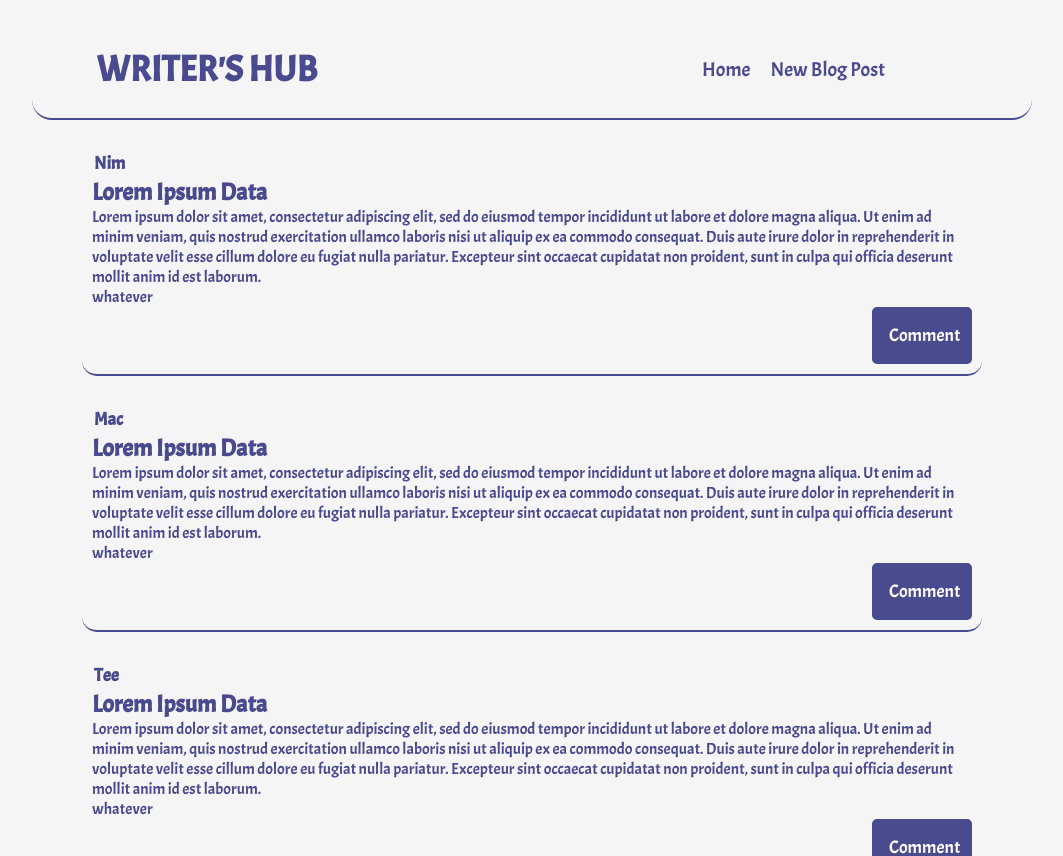
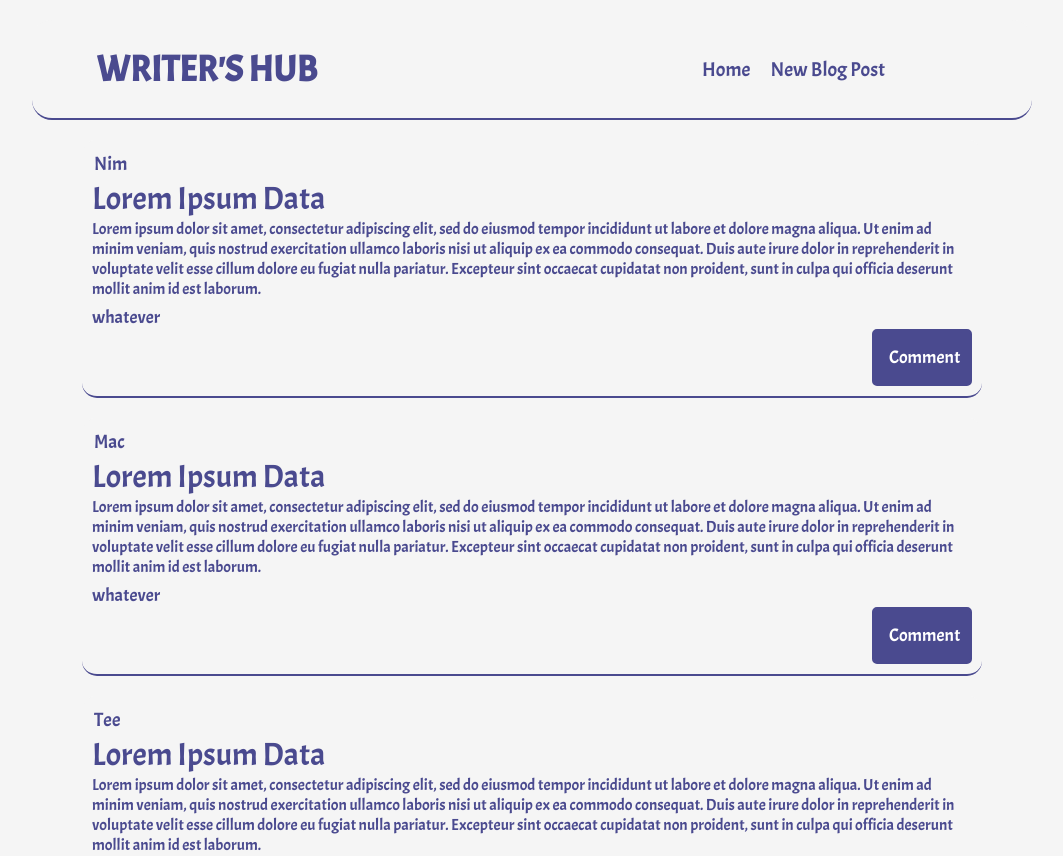
Before and after one commit to Neemahj/simple_blogsite, a React (Create React App) app: page / in a window 1280 px wide. Shown: the top 856 px of the page, without its empty margins (108-1171 px from the left). Built offline with nearby package versions, Linux system fonts and the light colour scheme.

Commit message:
Updated changes in  PR #2

```diff
--- a/src/App.css
+++ b/src/App.css
@@ -5,6 +5,7 @@
   box-sizing: border-box;
   width: 100%;
   background-color: whitesmoke;
+  font-family: 'Acme', sans-serif;
 }
 
 nav{
@@ -26,14 +27,14 @@ nav{
   text-align: center;
   margin-right: 300px;
   font-size: x-large;
-  font-family: 'Acme', sans-serif;
+  font-family: inherit;
   color:rgb(74, 74, 143);
 }
 
 .nav-items a{
   text-decoration: none;
   margin-left: 20px;
-  font-family: 'Acme', sans-serif;
+  font-family: inherit;
   font-size: 20px;
   color:rgb(74, 74, 143)
 }
@@ -47,7 +48,7 @@ form{
 }
 
 label{
-  font-family: 'Acme', sans-serif;
+  font-family: inherit;
   font-size: large;
   color:rgb(74, 74, 143);
 }
@@ -73,7 +74,7 @@ button.submit-post{
   border: 2px solid rgb(74, 74, 143);
   padding: 10px;
   font-size: large;
-  font-family: 'Acme', sans-serif;
+  font-family: inherit;
   background-color: rgb(74, 74, 143);
   border-radius: 5px;
   color: white;
@@ -85,15 +86,24 @@ button.submit-post{
   max-width: 900px;
   margin: 20px auto;
   padding: 10px;
-  font-family: 'Acme', sans-serif;
+  font-family: inherit;
   color:rgb(74, 74, 143);
   border-radius: 15px;
   display: flex;
   flex-direction: column;
 }
 
-#p-author{
+.p-author{
   padding: 2px;
+  font-size: larger;
+}
+
+.p-title{
+  font-size: xx-large;
+}
+
+.p-comment{
+  margin-top: 7px;
   font-size: large;
 }
 
@@ -103,7 +113,7 @@ button.submit-comment{
   max-width: 100px;
   align-self: end;
   font-size: large;
-  font-family: 'Acme', sans-serif;
+  font-family: inherit;
   background-color: rgb(74, 74, 143);
   border-radius: 5px;
   color: white;
--- a/src/Components/BlogPage.js
+++ b/src/Components/BlogPage.js
@@ -7,10 +7,10 @@ const BlogPage = () => {
       {BlogPosts.map((blogPost) =>{
         return(
           <div className="blog-content">
-            <h5 id="p-author">{blogPost.author}</h5>
-            <h2 id="p-title">{blogPost.title}</h2>
-            <p id="p-body">{blogPost.body}</p>
-            <p id="p-comment">{blogPost.comment}</p>
+            <p className="p-author">{blogPost.author}</p>
+            <p className="p-title">{blogPost.title}</p>
+            <p className="p-body">{blogPost.body}</p>
+            <p className="p-comment">{blogPost.comment}</p>
 
             <button className="submit-comment">Comment</button>
           </div>
```
